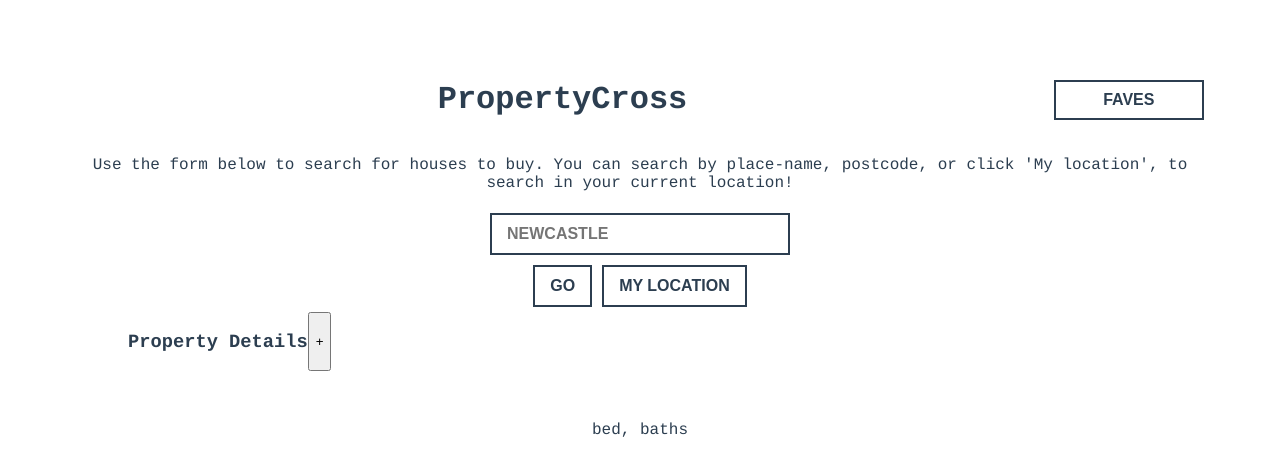
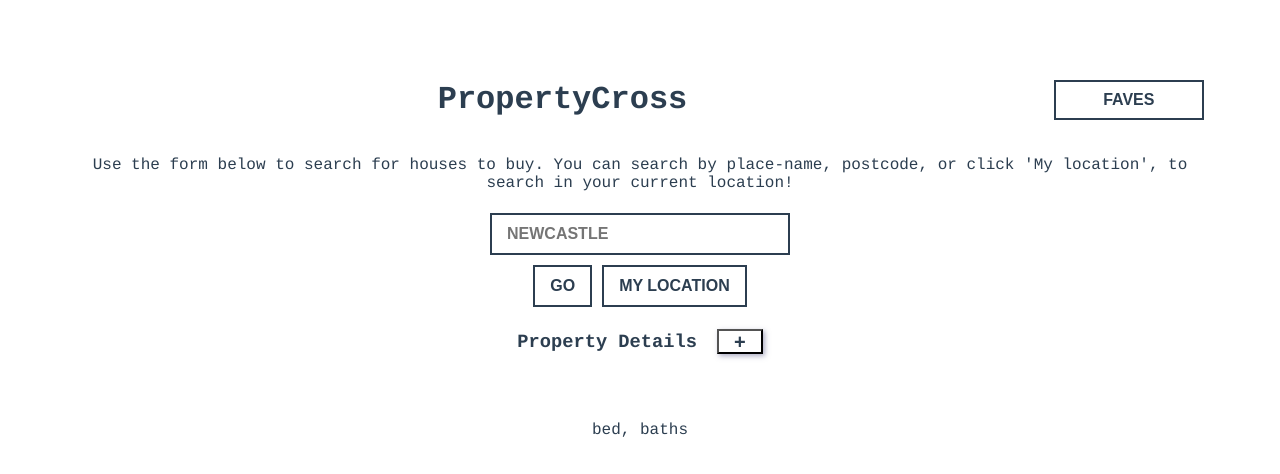
Before and after one commit to IrinaFitas/property-cross, a Vue app: page /current in a window 1280 px wide. Shown: the top 474 px of the page. Built offline with nearby package versions, Linux system fonts and the light colour scheme.

Commit message:
Added style for CurrentProperty component

```diff
--- a/src/components/CurrentProperty.vue
+++ b/src/components/CurrentProperty.vue
@@ -2,7 +2,7 @@
     <div id="container">
         <div class="top-bar">
             <h3>Property Details</h3>
-            <button type="btn">+</button>
+            <button type="btn" class="add-btn">+</button>
         </div>
         <div class="content">
             <p>{{ currentProperty.price_formatted }}</p>
@@ -19,9 +19,28 @@
 export default {
     computed: {
         ...mapGetters(["currentProperty"])
-    },
-    mounted() {
-        console.log(this.currentProperty);
     }
 }
 </script>
+
+<style scoped>
+    #container {
+        display: flex;
+        flex-direction: column;
+        align-items: center;
+    }
+
+    .add-btn {
+        height: 25px;
+        align-self: center;
+        background-color: transparent;
+        padding: 0px 15px;
+        margin-left: 20px;
+        outline: none;
+        cursor: pointer;
+        font-weight: bold;
+        font-size: 20px;
+        color: #2c3e50;
+        box-shadow: 2px 2px 5px 0 rgba(92, 92, 138, 0.5);
+    }
+</style>
```
